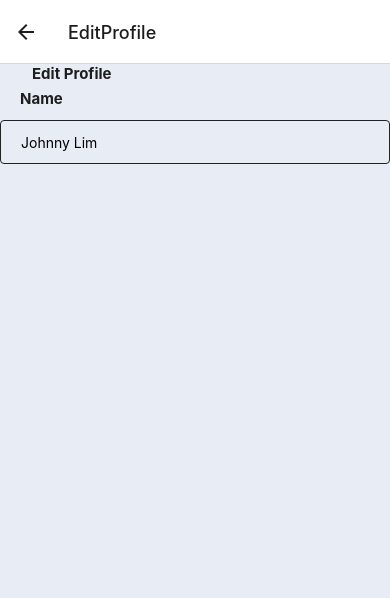
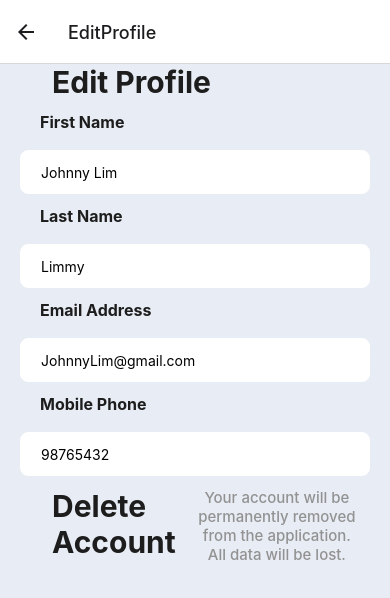
Before and after one commit to bennfsx/FYP-ScanSavvy, a React Native app in the folder ScanSavvyFE/: screen /EditProfile in a window 390 px wide. Shown: the top 598 px of the page. Built offline with nearby package versions, Linux system fonts and the light colour scheme.

Commit message:
Changes to Account and Edit Profile Page

```diff
--- a/ScanSavvyFE/pages/account.jsx
+++ b/ScanSavvyFE/pages/account.jsx
@@ -51,7 +51,7 @@ export default function Account() {
         paddingLeft: 12,
       }}
     >
-      <MaterialCommunityIcons name={icon} size={24} />
+      <MaterialCommunityIcons name={icon} size={30} />
       <Text
         style={{
           marginLeft: 36,
@@ -79,7 +79,6 @@ export default function Account() {
         <View
           style={{
             paddingHorizontal: 20,
-            borderRadius: 12,
             backgroundColor: "#e8ecf4",
           }}
         >
@@ -111,16 +110,17 @@ const styles = StyleSheet.create({
     // justifyContent: "center"
   },
   title: {
-    fontSize: 27,
+    fontSize: 30,
     fontWeight: "700",
     color: "#1d1d1d",
-    marginBottom: 6,
+    marginBottom: 12,
     paddingHorizontal: 20,
   },
   line: {
     borderBottomColor: "#ccc",
     borderBottomWidth: 1,
     width: "100%", // Adjust width as needed
+    marginBottom: 8
   },
   btn: {
     flexDirection: "row",
--- a/ScanSavvyFE/pages/editProfile.jsx
+++ b/ScanSavvyFE/pages/editProfile.jsx
@@ -10,24 +10,65 @@ import {
 
 export default function editProfile() {
     const [firstName, setfirstName] = useState("Johnny Lim")
-
+    const [lastName, setlastName] = useState("Limmy")
+    const [email, setemail] = useState("JohnnyLim@gmail.com")
+    const [mobile, setmobile] = useState("98765432")
 
     return (
-        <SafeAreaView style={{ flex: 1, background: "#e8ecf4" }}>
+        <SafeAreaView style={{ flex: 1, background: "#e8ecf4", paddingHorizontal: 20 }}>
             <View style={styles.container}>
                 <Text style={styles.title}>Edit Profile</Text>
             </View>
 
             {/* First Name Field  */}
             <View style={styles.input}>
-                <Text style={styles.title}>Name</Text>
-                    <View style={styles.box}>
+                <Text style={styles.header}>First Name</Text>
+                <View style={styles.box}>
                     <TextInput
                         value={firstName}
                         onChangeText={value=>setfirstName(value)}
                         editable={true}
                     />
-                    </View>
+                </View>
+            </View>
+            {/* Last Name Field  */}
+            <View style={styles.input}>
+                <Text style={styles.header}>Last Name</Text>
+                <View style={styles.box}>
+                    <TextInput
+                        value={lastName}
+                        onChangeText={value=>setlastName(value)}
+                        editable={true}
+                    />
+                </View>
+            </View>
+            {/* Email Address Field  */}
+            <View style={styles.input}>
+                <Text style={styles.header}>Email Address</Text>
+                <View style={styles.box}>
+                    <TextInput
+                        value={email}
+                        onChangeText={value=>setemail(value)}
+                        editable={true}
+                    />
+                </View>
+            </View>
+            {/* Mobile Phone Field  */}
+            <View style={styles.input}>
+                <Text style={styles.header}>Mobile Phone</Text>
+                <View style={styles.box}>
+                    <TextInput
+                        value={mobile}
+                        onChangeText={value=>setmobile(value)}
+                        editable={true}
+                    />
+                </View>
+            </View>
+
+            <View style={styles.container}>
+                <Text style={styles.title}>Delete Account{'\n'}</Text>
+                <Text style={styles.subtitle}>Your account will be permanently removed
+from the application. All data will be lost.</Text>
             </View>
         </SafeAreaView>
     );
@@ -40,25 +81,39 @@ const styles = StyleSheet.create({
         // justifyContent: "center"
       },
       title: {
-        fontSize: 15,
+        fontSize: 30,
         fontWeight: "700",
         color: "#1d1d1d",
-        marginBottom: 6,
+        marginBottom: 12,
         paddingHorizontal: 20,
       },
-    //   input: {
-    //     marginBottom: 16,
-    //   },
+      header: {
+        fontSize: 16,
+        fontWeight: "700",
+        color: "#1d1d1d",
+        marginBottom: 12,
+        paddingHorizontal: 20,
+      },
+      subtitle: {
+        fontSize: 15,
+        fontWeight: "500",
+        color: "#929292",
+        textAlign: "center",
+      },
+      input: {
+        flexDirection: "column",
+        marginBottom: 6,
+      },
       box: {
         height: 44,
-        // backgroundColor: "#fff",
+        backgroundColor: "#fff",
         borderWidth: 1,
-        borderRadius: 4,
+        borderRadius: 8,
         marginVertical: 6,
         justifyContent: "center",
-        // paddingLeft: 8,
-        borderColor: "#222",
+        addingLeft: 8,
         paddingHorizontal: 20,
+        borderColor: '#fff'
       },
 
 });
```
